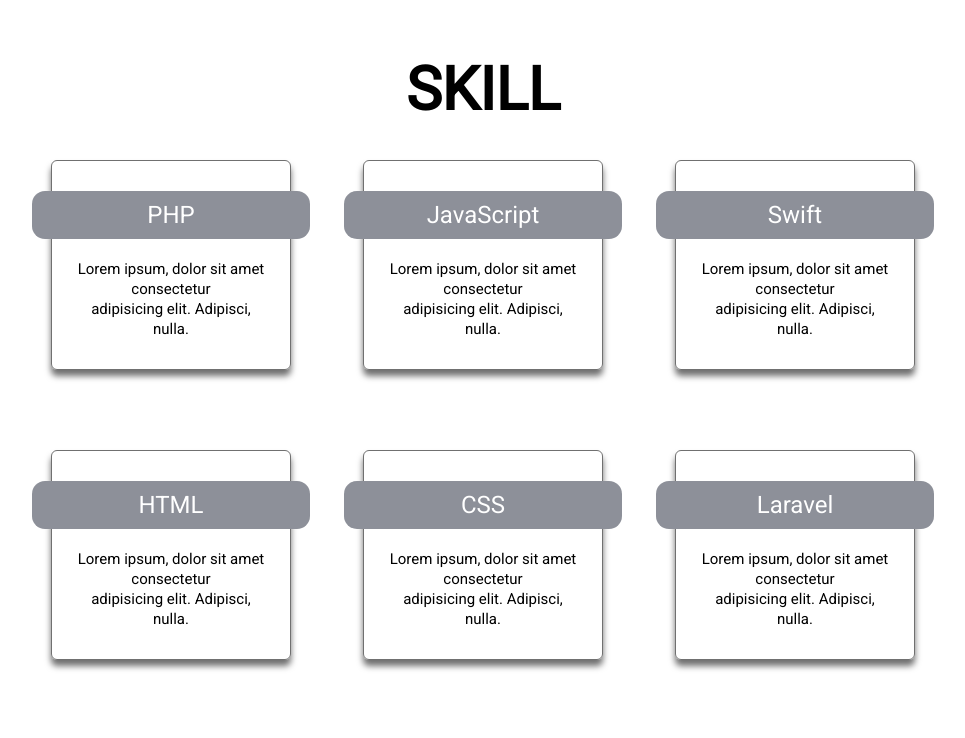
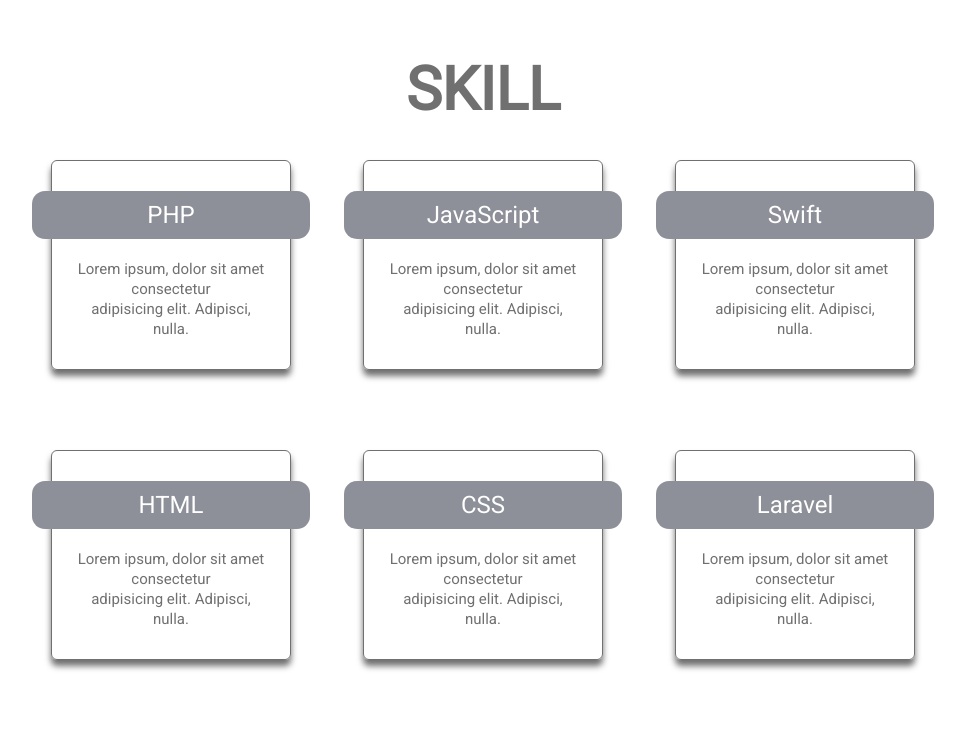
Before and after one commit to Ai0202/portfolio, a Vue app: page /skill in a window 1280 px wide. Shown: the top 738 px of the page, without its empty margins (157-1122 px from the left). Built offline with nearby package versions, Linux system fonts and the light colour scheme; the HTML template or start-up script is replaced by a standard one.

Commit message:
フォントの色修正

```diff
--- a/src/views/Skill.vue
+++ b/src/views/Skill.vue
@@ -93,6 +93,10 @@
 </template>
 
 <style lang="scss" scoped>
+  * {
+    color: #707070;
+  }
+
   .title {
     text-align: center;
     font-size: 6rem;
```
